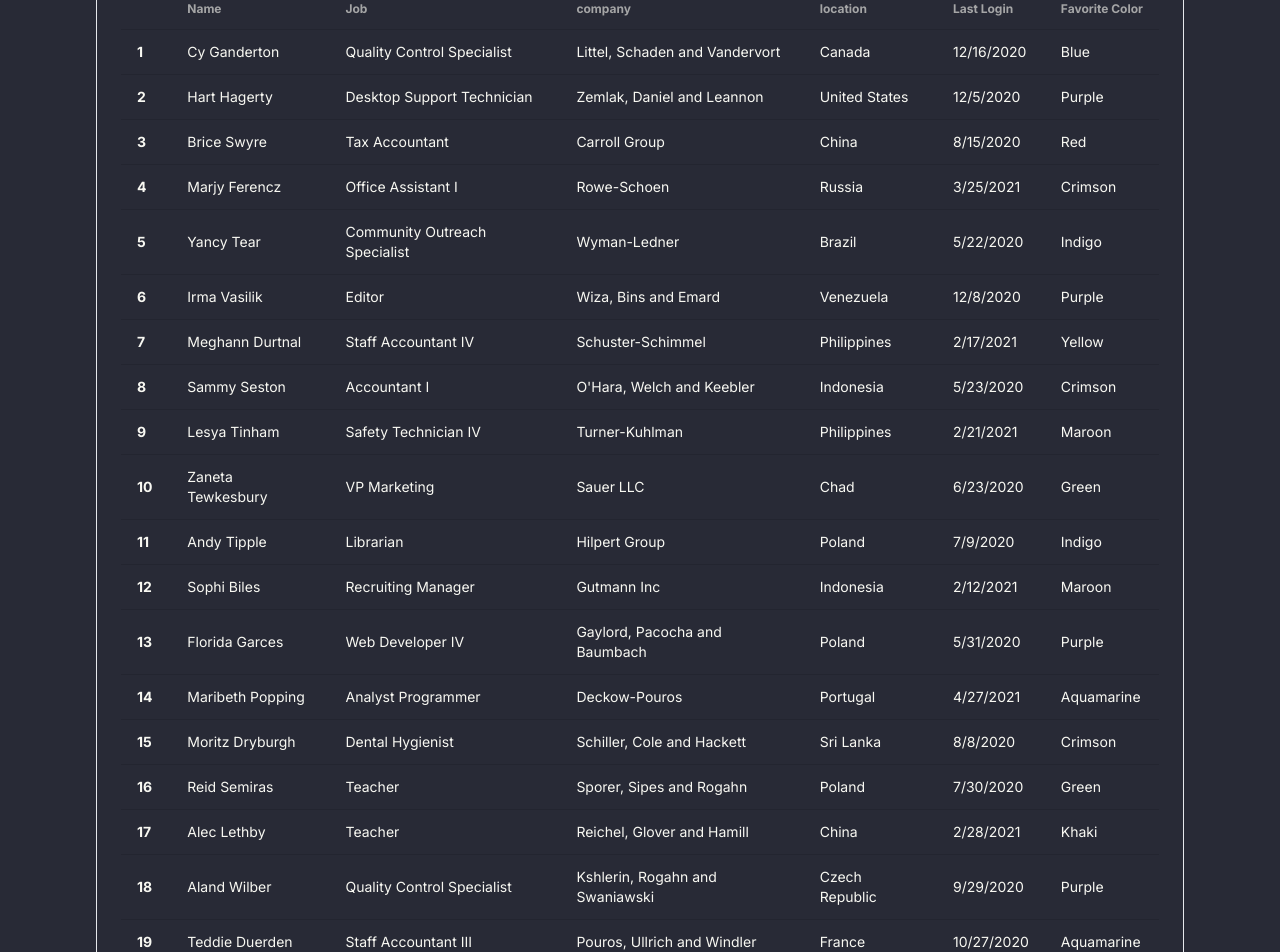
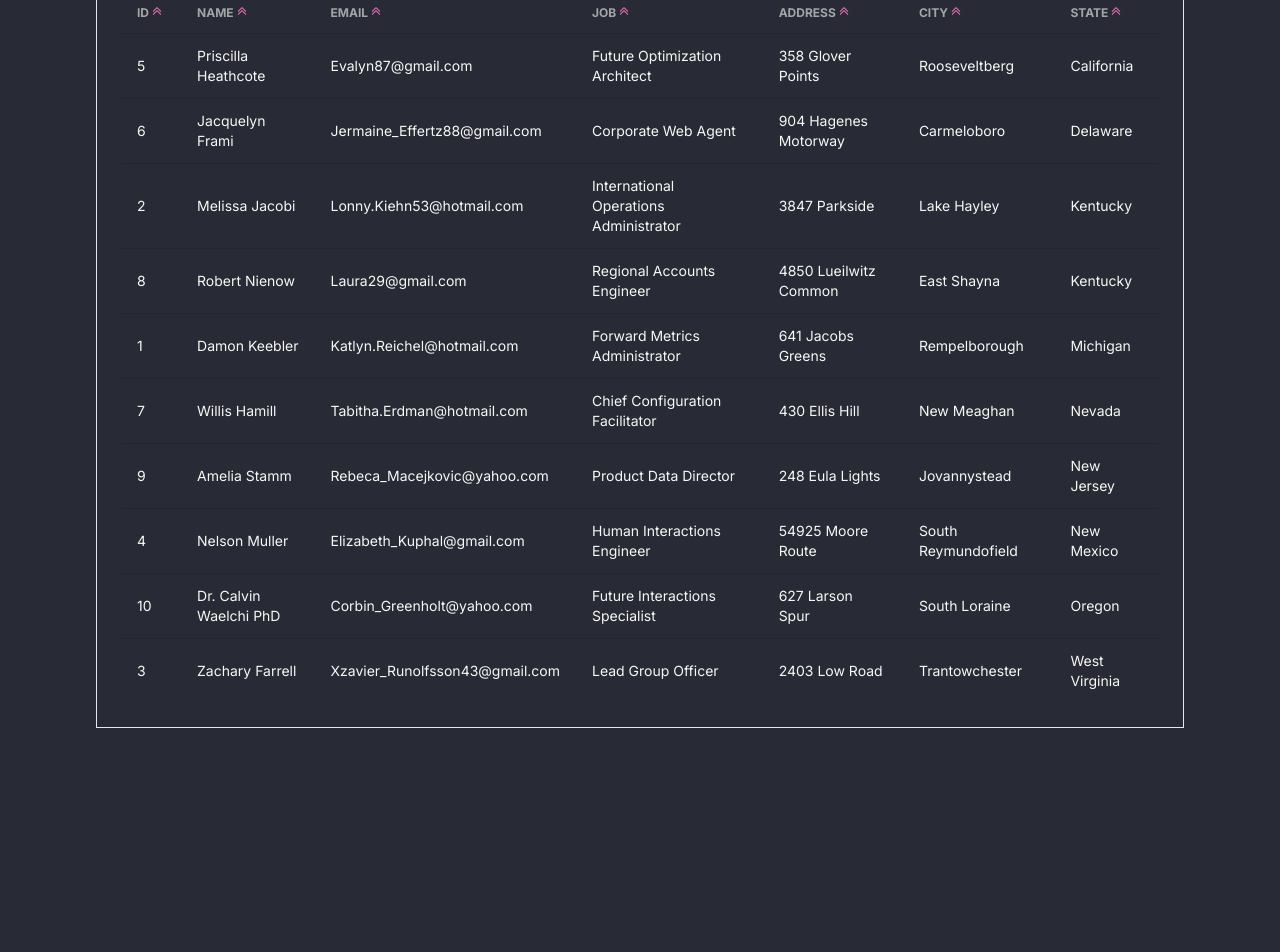
Before and after one commit to besteman/react-table, a Next.js app: page / in a window 1280 px wide. Shown: the part 220-1172 px from the top of the page. After the commit the page ends 972 px from the top, so only its background shows below. Built offline with nearby package versions, Linux system fonts and the light colour scheme.

Commit message:
good save.

```diff
--- a/package.json
+++ b/package.json
@@ -9,11 +9,13 @@
     "lint": "next lint"
   },
   "dependencies": {
+    "@heroicons/react": "^2.1.4",
     "next": "14.2.4",
     "react": "^18",
     "react-dom": "^18"
   },
   "devDependencies": {
+    "@faker-js/faker": "^8.4.1",
     "@types/node": "^20",
     "@types/react": "^18",
     "@types/react-dom": "^18",
--- /dev/null
+++ b/src/app/api/data/route.ts
@@ -0,0 +1,47 @@
+import { faker } from '@faker-js/faker';
+
+type FakeData = {
+  id: number;
+  name: string;
+  email: string;
+  job: string;
+  address: string;
+  city: string;
+  state: string;
+  [key: string]: any;
+};
+
+type ReqType = {
+  seed: number;
+  size: number;
+  sortBy: string | null;
+};
+
+function sortDataBy(data: FakeData[], byKey: string) {
+  const sortedData = data.sort((a, b) => a[byKey].localeCompare(b[byKey]));
+  return sortedData;
+}
+
+export async function POST(request: Request) {
+  const { seed, size, sortBy }: ReqType = await request.json();
+  faker.seed(seed);
+
+  const fakeData: FakeData[] = [];
+
+  for (let i = 0; i < size; i++) {
+    fakeData.push({
+      id: i + 1,
+      name: faker.person.fullName(),
+      email: faker.internet.email(),
+      job: faker.person.jobTitle(),
+      address: faker.location.streetAddress(),
+      city: faker.location.city(),
+      state: faker.location.state(),
+    });
+  }
+
+  if (sortBy) {
+    Response.json(sortDataBy(fakeData, sortBy));
+  }
+  return Response.json(fakeData);
+}
--- a/src/components/Table/Table.tsx
+++ b/src/components/Table/Table.tsx
@@ -1,214 +1,90 @@
+'use client';
+
+import { use, useEffect, useState } from 'react';
+import { ChevronDoubleDownIcon, ChevronDoubleUpIcon } from '@heroicons/react/24/solid';
 import TableHeader from './TableHeader';
 
+interface FakeData {
+  [key: string]: any;
+}
+
+function getFakeData(seed: number, size: number, sortBy: string | null) {
+  return fetch(`${process.env.NEXT_URL}/api/data`, {
+    method: 'POST',
+    body: JSON.stringify({ seed, size, sortBy }),
+    headers: {
+      'Content-Type': 'application/json',
+    },
+  })
+    .then((response) => response.json())
+    .then((data) => data);
+}
+
 export default function Table() {
-  return (
+  // const fakeData: FakeData[] = await getFakeData(123, 10, 'state');
+  // const header = Object.keys(fakeData[0]);
+  const [data, setData] = useState<FakeData[] | null>(null);
+  const [header, setHeader] = useState<string[]>([]);
+  const [isLoading, setLoading] = useState(true);
+  const [sortDirection, setSortDirection] = useState(true);
+
+  useEffect(() => {
+    fetch('/api/data', {
+      method: 'POST',
+      body: JSON.stringify({ seed: 123, size: 10, sortBy: 'state' }),
+      headers: {
+        'Content-Type': 'application/json',
+      },
+    })
+      .then((res) => res.json())
+      .then((data) => {
+        setData(data);
+        setHeader(Object.keys(data[0]));
+        setLoading(false);
+      })
+      .catch((error) => {
+        console.error('Error:', error);
+      });
+  }, []);
+
+  // if (isLoading) return <p>Loading...</p>;
+  // if (!data) return <p>No profile data</p>;
+
+  return isLoading ? (
+    <p>Loading...</p>
+  ) : (
     <div className="my-6 overflow-x-auto border p-6">
       <TableHeader />
       <table className="table-md table">
         <thead>
           <tr>
-            <th></th>
-            <th>Name</th>
-            <th>Job</th>
-            <th>company</th>
-            <th>location</th>
-            <th>Last Login</th>
-            <th>Favorite Color</th>
+            {header.map((key, index) => (
+              <th key={index}>
+                {key.toUpperCase()}
+                <button>
+                  {sortDirection ? (
+                    <ChevronDoubleUpIcon className="text-primary size-4 pt-1" />
+                  ) : (
+                    <ChevronDoubleDownIcon className="text-primary size-4 pt-1" />
+                  )}
+                </button>
+              </th>
+            ))}
           </tr>
         </thead>
         <tbody>
-          <tr>
-            <th>1</th>
-            <td>Cy Ganderton</td>
-            <td>Quality Control Specialist</td>
-            <td>Littel, Schaden and Vandervort</td>
-            <td>Canada</td>
-            <td>12/16/2020</td>
-            <td>Blue</td>
-          </tr>
-          <tr>
-            <th>2</th>
-            <td>Hart Hagerty</td>
-            <td>Desktop Support Technician</td>
-            <td>Zemlak, Daniel and Leannon</td>
-            <td>United States</td>
-            <td>12/5/2020</td>
-            <td>Purple</td>
-          </tr>
-          <tr>
-            <th>3</th>
-            <td>Brice Swyre</td>
-            <td>Tax Accountant</td>
-            <td>Carroll Group</td>
-            <td>China</td>
-            <td>8/15/2020</td>
-            <td>Red</td>
-          </tr>
-          <tr>
-            <th>4</th>
-            <td>Marjy Ferencz</td>
-            <td>Office Assistant I</td>
-            <td>Rowe-Schoen</td>
-            <td>Russia</td>
-            <td>3/25/2021</td>
-            <td>Crimson</td>
-          </tr>
-          <tr>
-            <th>5</th>
-            <td>Yancy Tear</td>
-            <td>Community Outreach Specialist</td>
-            <td>Wyman-Ledner</td>
-            <td>Brazil</td>
-            <td>5/22/2020</td>
-            <td>Indigo</td>
-          </tr>
-          <tr>
-            <th>6</th>
-            <td>Irma Vasilik</td>
-            <td>Editor</td>
-            <td>Wiza, Bins and Emard</td>
-            <td>Venezuela</td>
-            <td>12/8/2020</td>
-            <td>Purple</td>
-          </tr>
-          <tr>
-            <th>7</th>
-            <td>Meghann Durtnal</td>
-            <td>Staff Accountant IV</td>
-            <td>Schuster-Schimmel</td>
-            <td>Philippines</td>
-            <td>2/17/2021</td>
-            <td>Yellow</td>
-          </tr>
-          <tr>
-            <th>8</th>
-            <td>Sammy Seston</td>
-            <td>Accountant I</td>
-            <td>O'Hara, Welch and Keebler</td>
-            <td>Indonesia</td>
-            <td>5/23/2020</td>
-            <td>Crimson</td>
-          </tr>
-          <tr>
-            <th>9</th>
-            <td>Lesya Tinham</td>
-            <td>Safety Technician IV</td>
-            <td>Turner-Kuhlman</td>
-            <td>Philippines</td>
-            <td>2/21/2021</td>
-            <td>Maroon</td>
-          </tr>
-          <tr>
-            <th>10</th>
-            <td>Zaneta Tewkesbury</td>
-            <td>VP Marketing</td>
-            <td>Sauer LLC</td>
-            <td>Chad</td>
-            <td>6/23/2020</td>
-            <td>Green</td>
-          </tr>
-          <tr>
-            <th>11</th>
-            <td>Andy Tipple</td>
-            <td>Librarian</td>
-            <td>Hilpert Group</td>
-            <td>Poland</td>
-            <td>7/9/2020</td>
-            <td>Indigo</td>
-          </tr>
-          <tr>
-            <th>12</th>
-            <td>Sophi Biles</td>
-            <td>Recruiting Manager</td>
-            <td>Gutmann Inc</td>
-            <td>Indonesia</td>
-            <td>2/12/2021</td>
-            <td>Maroon</td>
-          </tr>
-          <tr>
-            <th>13</th>
-            <td>Florida Garces</td>
-            <td>Web Developer IV</td>
-            <td>Gaylord, Pacocha and Baumbach</td>
-            <td>Poland</td>
-            <td>5/31/2020</td>
-            <td>Purple</td>
-          </tr>
-          <tr>
-            <th>14</th>
-            <td>Maribeth Popping</td>
-            <td>Analyst Programmer</td>
-            <td>Deckow-Pouros</td>
-            <td>Portugal</td>
-            <td>4/27/2021</td>
-            <td>Aquamarine</td>
-          </tr>
-          <tr>
-            <th>15</th>
-            <td>Moritz Dryburgh</td>
-            <td>Dental Hygienist</td>
-            <td>Schiller, Cole and Hackett</td>
-            <td>Sri Lanka</td>
-            <td>8/8/2020</td>
-            <td>Crimson</td>
-          </tr>
-          <tr>
-            <th>16</th>
-            <td>Reid Semiras</td>
-            <td>Teacher</td>
-            <td>Sporer, Sipes and Rogahn</td>
-            <td>Poland</td>
-            <td>7/30/2020</td>
-            <td>Green</td>
-          </tr>
-          <tr>
-            <th>17</th>
-            <td>Alec Lethby</td>
-            <td>Teacher</td>
-            <td>Reichel, Glover and Hamill</td>
-            <td>China</td>
-            <td>2/28/2021</td>
-            <td>Khaki</td>
-          </tr>
-          <tr>
-            <th>18</th>
-            <td>Aland Wilber</td>
-            <td>Quality Control Specialist</td>
-            <td>Kshlerin, Rogahn and Swaniawski</td>
-            <td>Czech Republic</td>
-            <td>9/29/2020</td>
-            <td>Purple</td>
-          </tr>
-          <tr>
-            <th>19</th>
-            <td>Teddie Duerden</td>
-            <td>Staff Accountant III</td>
-            <td>Pouros, Ullrich and Windler</td>
-            <td>France</td>
-            <td>10/27/2020</td>
-            <td>Aquamarine</td>
-          </tr>
-          <tr>
-            <th>20</th>
-            <td>Lorelei Blackstone</td>
-            <td>Data Coordiator</td>
-            <td>Witting, Kutch and Greenfelder</td>
-            <td>Kazakhstan</td>
-            <td>6/3/2020</td>
-            <td>Red</td>
-          </tr>
+          {data ? (
+            data.map((row) => (
+              <tr key={row.id}>
+                {header.map((key, index) => (
+                  <td key={index}>{row[key]}</td>
+                ))}
+              </tr>
+            ))
+          ) : (
+            <div>Data not Found</div>
+          )}
         </tbody>
-        <tfoot>
-          <tr>
-            <th></th>
-            <th>Name</th>
-            <th>Job</th>
-            <th>company</th>
-            <th>location</th>
-            <th>Last Login</th>
-            <th>Favorite Color</th>
-          </tr>
-        </tfoot>
       </table>
     </div>
   );
--- a/src/components/Table/TableHeader.tsx
+++ b/src/components/Table/TableHeader.tsx
@@ -9,10 +9,11 @@ export default function TableHeader() {
         />
       </div>
       <div className="mt-4 flex md:ml-4 md:mt-0">
-        <select className="select select-primary w-full max-w-xs">
-          <option disabled selected>
-            What is the best TV show?
-          </option>
+        <select
+          className="select select-primary w-full max-w-xs"
+          defaultValue="What is the best TV show?"
+        >
+          <option>What is the best TV show?</option>
           <option>Game of Thrones</option>
           <option>Lost</option>
           <option>Breaking Bad</option>
--- /dev/null
+++ b/src/utils/faker.ts
@@ -0,0 +1,30 @@
+import { faker } from '@faker-js/faker';
+
+type FakeData = {
+  id: number;
+  name: string;
+  email: string;
+  job: string;
+  address: string;
+  city: string;
+  state: string;
+};
+
+export default function generateFakeData(seed: number, size: number) {
+  faker.seed(seed);
+
+  const fakeData: FakeData[] = [];
+
+  for (let i = 0; i < size; i++) {
+    fakeData.push({
+      id: i + 1,
+      name: faker.person.fullName(),
+      email: faker.internet.email(),
+      job: faker.person.jobTitle(),
+      address: faker.location.streetAddress(),
+      city: faker.location.city(),
+      state: faker.location.state(),
+    });
+  }
+  return fakeData;
+}
```
Also changed, not shown: 1 other file (tests, documents, lock files or other folders).
